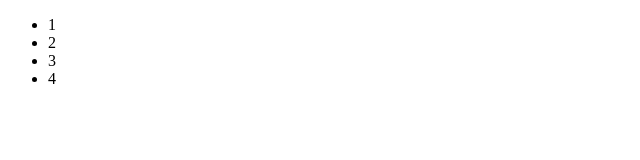
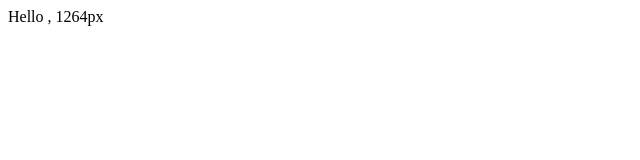
Before and after one commit to Gy-coder/React-class-examples, a React (Create React App) app in the folder my-app/: page / in a window 1280 px wide. Shown: the top 160 px of the page, without its empty margins (0-640 px from the left). Built offline with nearby package versions, Linux system fonts and the light colour scheme.

Commit message:
componentDidMount的例子

```diff
--- a/my-app/src/App.js
+++ b/my-app/src/App.js
@@ -4,23 +4,27 @@ class App extends React.Component {
   constructor(props) {
     super(props)
     this.state = {
-      n: 0,
-      arr: [1, 2, 3, 4]
+      width: undefined
     }
+    this.divRef = React.createRef()
   }
   addN() {
     console.log('button被点击了')
     this.setState(state => ({
       n: state.n + 1
     }))
-
+  }
+  componentDidMount() {
+    const node = this.divRef.current;
+    const { width } = node.getBoundingClientRect()
+    // this.setState(state => ({
+    //   width: state.width
+    // }))
+    this.setState({ width })
   }
   render() {
-    let li = this.state.arr.map(item => <li>{item}</li>)
     return (
-      <ul>
-        {li}
-      </ul>
+      <div ref={this.divRef}>Hello , {this.state.width + 'px'}</div>
     )
   }
 }
```
